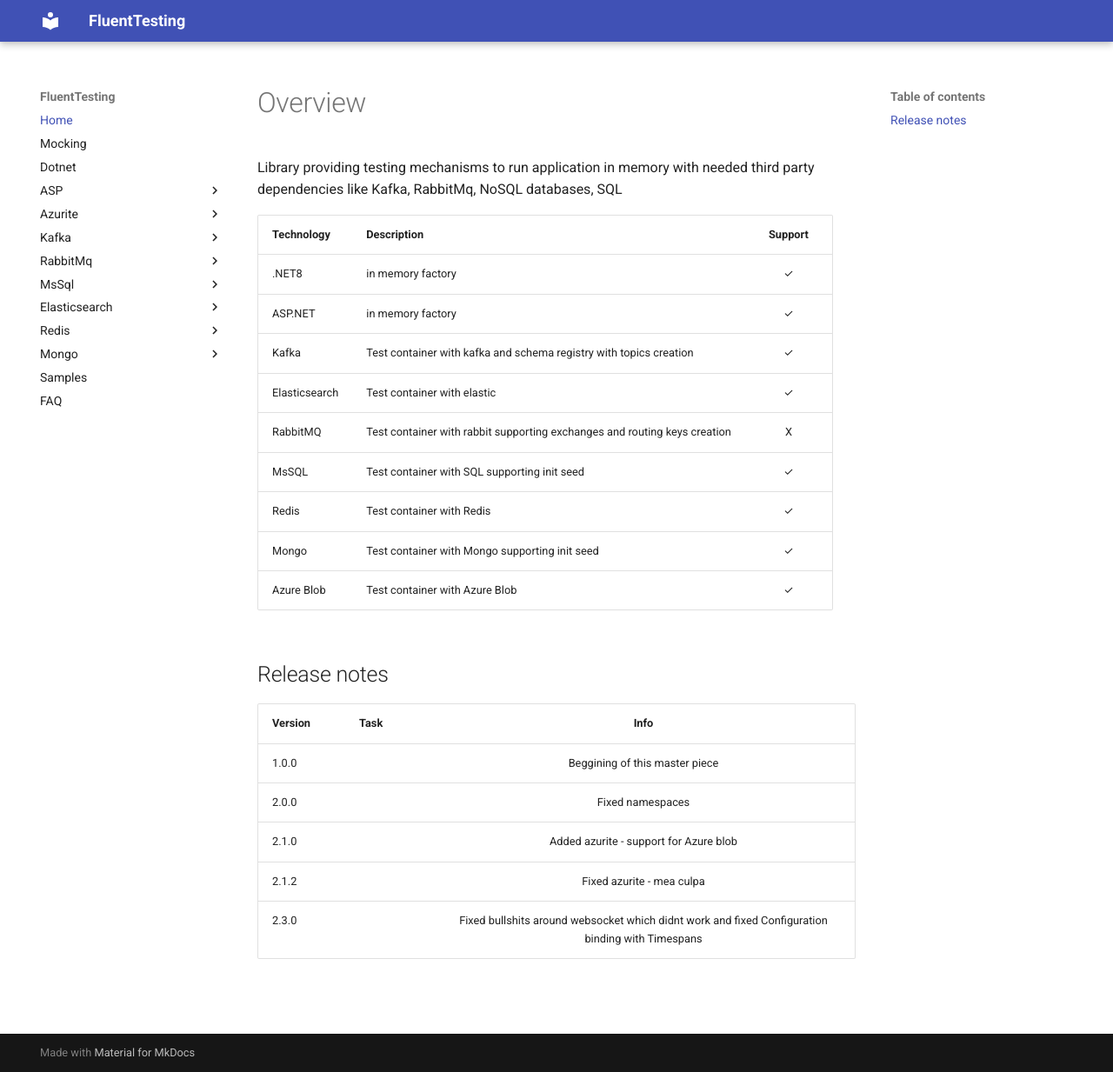
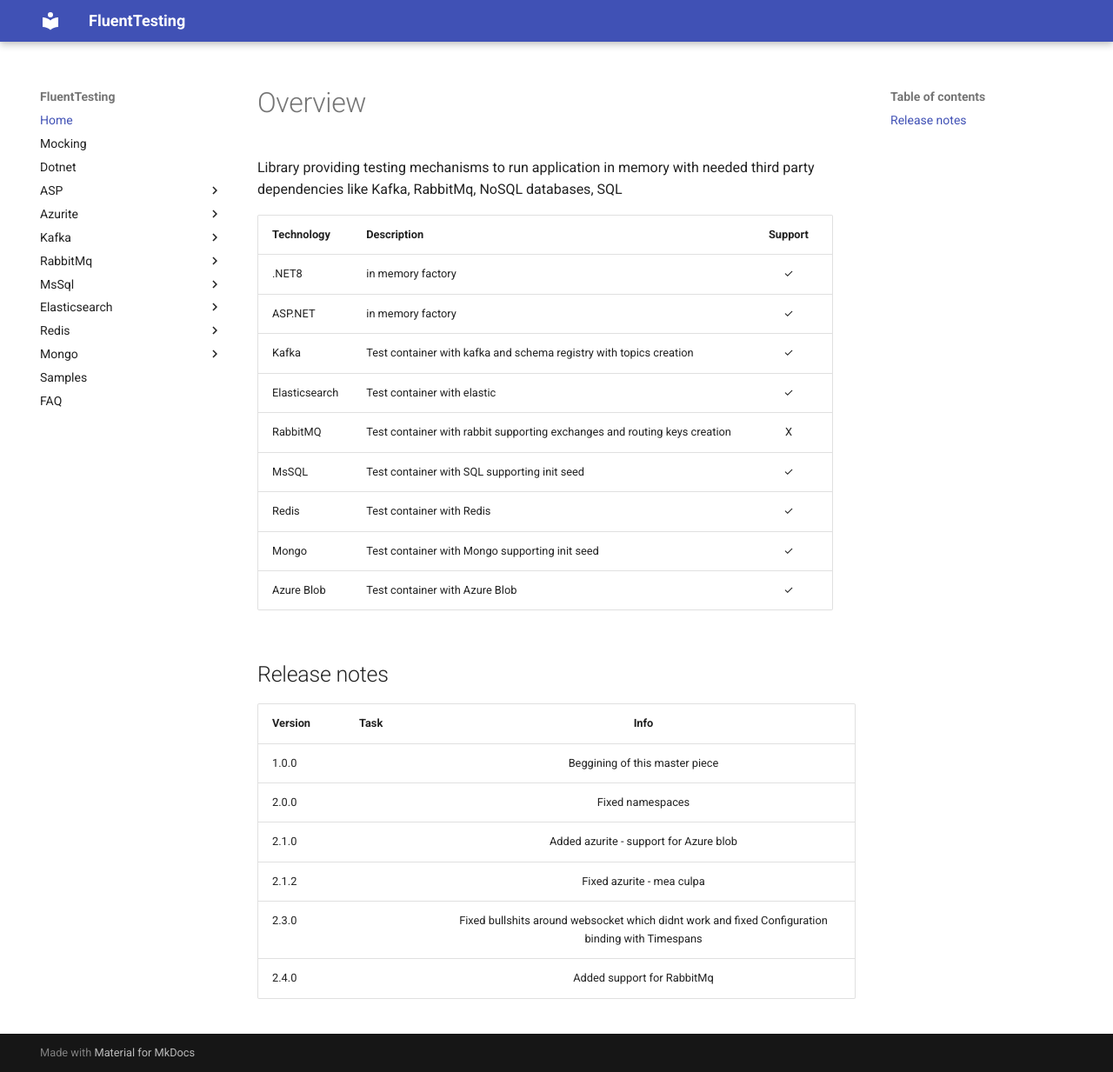
Before and after one commit to Rades98/FluentTesting, an MkDocs documentation site: the page built from docs/index.md, in a window 1280 px wide and 1233 px high. Shown: the whole window at 87% size. Built offline with MkDocs 1.6.1 and Material for MkDocs 9.7.7, drawn with Linux system fonts in a browser that asks for light colours.

Commit message:
version rdm

```diff
--- a/docs/index.md
+++ b/docs/index.md
@@ -23,3 +23,4 @@ Library providing testing mechanisms to run application in memory with needed th
 | 2.1.0 | | Added azurite - support for Azure blob |
 | 2.1.2 | | Fixed azurite - mea culpa  |
 | 2.3.0 | | Fixed bullshits around websocket which didnt work and fixed Configuration binding with Timespans|
+| 2.4.0 | | Added support for RabbitMq|
```
Also changed, not shown: 1 other file.
